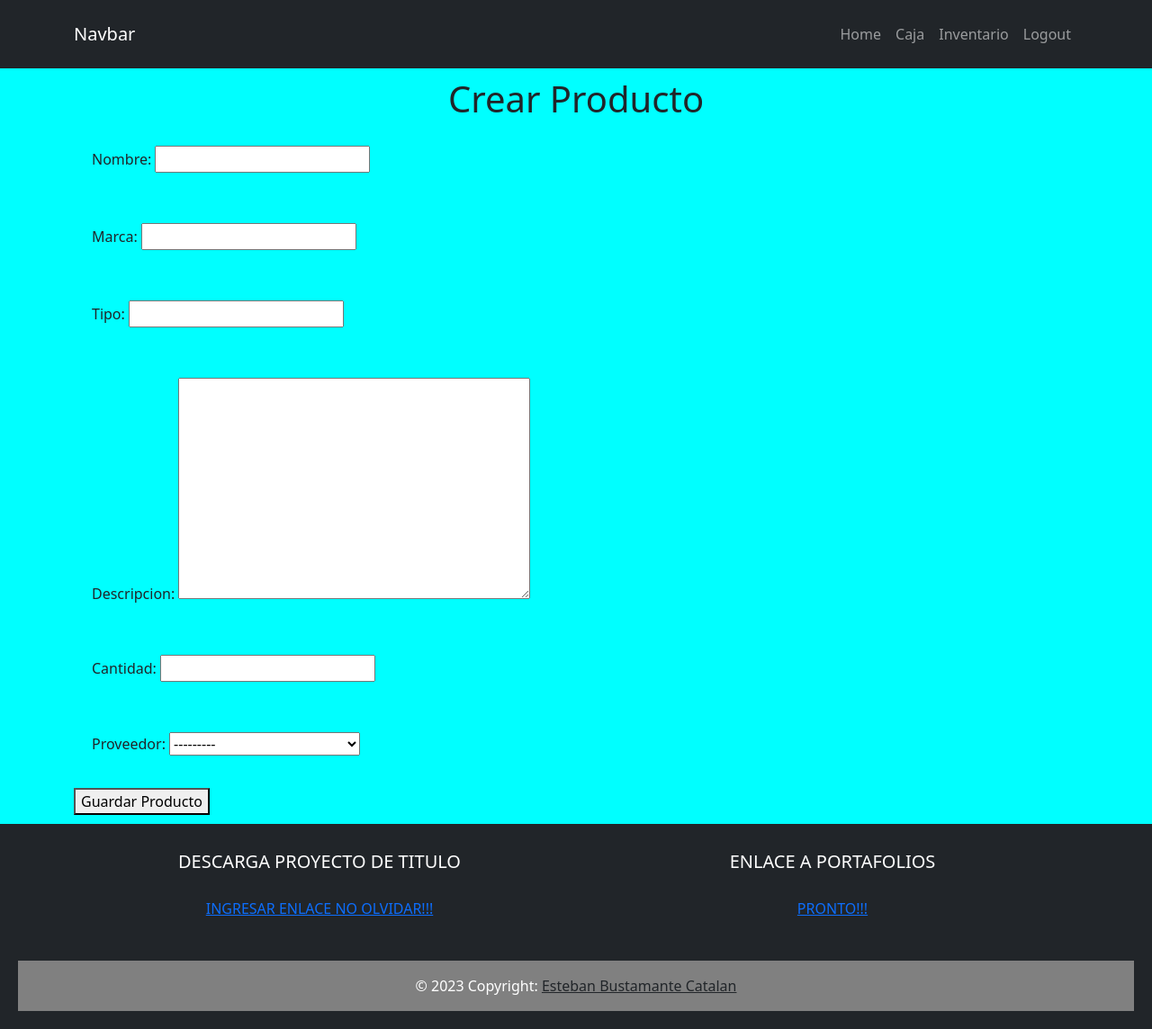
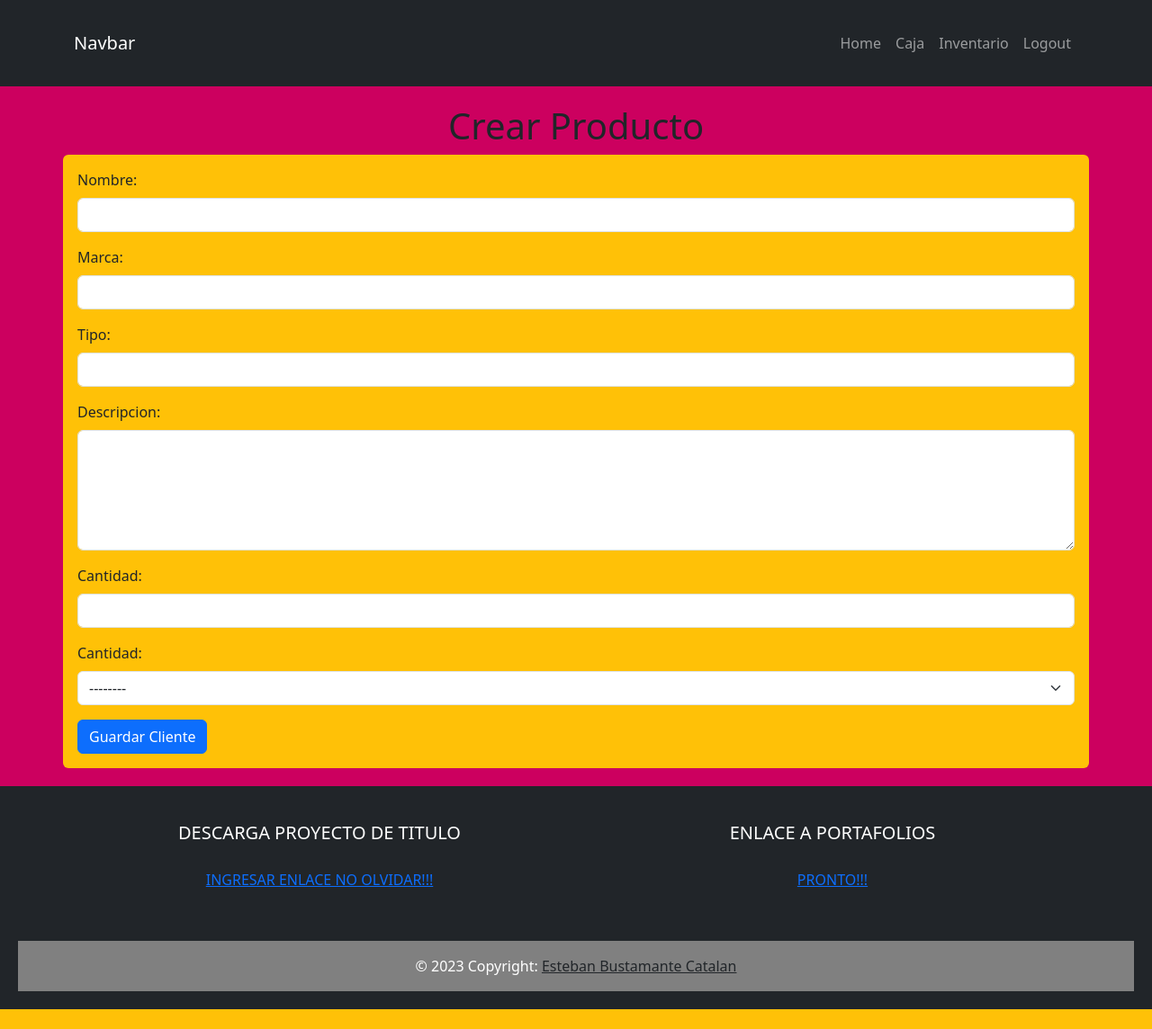
Before and after one commit to EstebanBust/ProyectoTitulo, a Django app: page /req/producto/ in a window 1280 px wide. Shown: the whole page at 90% size. After the commit the page ends 1122 px from the top, so only its background shows below. Run offline with Django 4.2, Linux system fonts and the light colour scheme; a user stored in the database is signed in; data comes from the database, SQL or seed files in the repository; both versions use the stored data as it was after the commit; some libraries are stand-ins or nearby versions.

Commit message:
mejorando visualmente

```diff
--- a/inventario/templates/create_producto.html
+++ b/inventario/templates/create_producto.html
@@ -1,10 +1,43 @@
 {% extends 'base.html' %} {% block content%}
-<div class="container">
+<main class="container">
   <h1>Crear Producto</h1>
   {{error}}
-  <form action="{% url 'create_producto' %}" method="POST">
-    {% csrf_token %} {{form.as_p}}
-    <button>Guardar Producto</button>
-  </form>
-</div>
+  <div class="row">
+    <div class="col bg-warning p-3 rounded">
+      <form action="{% url 'create_producto' %}" method="POST">
+        {% csrf_token %}
+        <div class="mb-3">
+          <label for="nombre" class="form-label">Nombre: </label>
+          <input type="text" class="form-control" id="nombre">
+        </div>
+        <div class="mb-3">
+          <label for="marca" class="form-label">Marca:</label>
+          <input type="text" class="form-control" id="marca">
+        </div>
+        <div class="mb-3">
+          <label for="tipo" class="form-label">Tipo:</label>
+          <input type="text" class="form-control" id="tipo" />
+        </div>
+        <div class="mb-3">
+          <label for="descripcion" class="form-label">Descripcion:</label>
+          <textarea class="form-control" id="descripcion" rows="5" cols="20"></textarea>
+        </div>
+        <div class="mb-3">
+          <label for="cantidad" class="form-label">Cantidad:</label>
+          <input type="number" class="form-control" id="cantidad" />
+        </div>
+        <div class="mb-3">
+          <label for="proveedor" class="form-label">Cantidad:</label>
+          <select id="proveedor" class="form-select">
+            <option>--------</option>
+            {% for proveedor in proveedores %}
+            <option value="{{ proveedor.id }}">{{ proveedor.nombre }}</option>
+            {% endfor %}
+          </select>
+        </div>
+        <button type="submit" class="btn btn-primary">Guardar Cliente</button>
+      </form>
+    </div>
+  </div>
+</main>
 {% endblock %}
--- a/inventario/templates/home.html
+++ b/inventario/templates/home.html
@@ -1,6 +1,6 @@
 {% extends 'base.html' %} {% block content%}
 <div class="container">
-    <div class="card"><h1>Frutillita E-Commerce</h1>
+    <div class="card bg-warning"><h1>Frutillita E-Commerce</h1>
     <p>Emprendimiento ficticio, Proyecto de titulo de Esteban Bustamante Catalan, para instituto IACC. 2023 la carrera de Tecnico nivel superior en analisis y programacion computacional, escuela de tecnologias aplicadas. Inventario web desarrollado en Django mediante el lenguaje Python, incluye las tablas de productos, clientes y proveedores, ademas un registro de gastos. Idealmente se completara con un E-comerce completamente funcional si es posible terminarlo antes de la fecha de entrega del proyecto. </p>
     <div class="text-center"><a class="btn btn-primary" href="{% url 'signin' %}">Login</a>
         <a class="btn btn-success" href="{% url 'signup' %}">Registro</a></div>
--- a/inventario/templates/listaProveedor.html
+++ b/inventario/templates/listaProveedor.html
@@ -14,7 +14,7 @@
           </select>
           <input type="text" name="imput" id="imput" placeholder="Escribe aquí..." class="form-control w-75"></div>
           <div class="text-center"> <!-- Agregamos un div para centrar el botón -->
-            <button class="btn btn-primary">Buscar</button>
+            <button class="btn btn-primary d-flex justify-content-center marg">Buscar</button>
         </div>
       </form>
     <ul class="list-group">
--- a/inventario/views.py
+++ b/inventario/views.py
@@ -86,7 +86,8 @@ def create_cliente(request):
 @login_required
 def create_producto(request):
     if request.method == 'GET':
-        return render(request, 'create_producto.html', {'form': CrearProductoForm()})
+        proveedores = Proveedor.objects.all()
+        return render(request, 'create_producto.html', {'form': CrearProductoForm(),'proveedores':proveedores})
 
     else:
         form = CrearProductoForm(request.POST)
@@ -102,7 +103,7 @@ def busca_producto(request):
         imput = request.POST.get('imput')
         # Filtra los productos según la categoría seleccionada
         if categoria:
-            productos = Producto.objects.filter(Q(**{categoria: imput}))
+            productos = Producto.objects.filter(Q(**{f'{categoria}__icontains': imput}))
         else:
             # Si no se selecciona una categoría, muestra todos los productos
             productos = Producto.objects.all()
@@ -121,7 +122,7 @@ def busca_proveedor(request):
 
         # Filtra los productos según la categoría seleccionada
         if categoria:
-            proveedor = Proveedor.objects.filter(Q(**{categoria: imput}))
+            proveedor = Proveedor.objects.filter(Q(**{f'{categoria}__icontains': imput}))
 
         else:
             # Si no se selecciona una categoría, muestra todos los proveedor
@@ -141,7 +142,7 @@ def busca_cliente(request):
 
         # Filtra los productos según la categoría seleccionada
         if categoria:
-            cliente = Cliente.objects.filter(Q(**{categoria: imput}))
+            cliente = Cliente.objects.filter(Q(**{f'{categoria}__icontains': imput}))
 
         else:
             # Si no se selecciona una categoría, muestra todos los cliente
--- a/static/css/base.css
+++ b/static/css/base.css
@@ -1,11 +1,37 @@
-.body_BGC{background-color: aqua;}
-p{padding: 20px;}
-h1{text-align: center;}
-.card{padding: 20px;}
-.container{padding: 10px;}
-footer{padding: 20px;}
+.body_BGC {
+    background-color: rgb(204, 0, 95);
+}
+
+p {
+    padding: 20px;
+}
+
+h1 {
+    text-align: center;
+}
+
+.card {
+    padding: 20px;
+}
+
+.container {
+    padding: 10px;
+    margin: 10px;
+}
+
+footer {
+    padding: 20px;
+}
+
 ul {
-    list-style-type: none; /* Elimina las viñetas */
-    padding: 0; /* Elimina el relleno (padding) predeterminado de la lista */
-    margin: 0; /* Elimina el margen predeterminado de la lista */
+    list-style-type: none;
+    /* Elimina las viñetas */
+    padding: 0;
+    /* Elimina el relleno (padding) predeterminado de la lista */
+    margin: 0;
+    /* Elimina el margen predeterminado de la lista */
 }
+
+.marg {
+    margin: 5px;
+}
```
Also changed, not shown: inventario/forms.py (+11 -6 lines), inventario/templates/create_cliente.html (+22 -6 lines), inventario/templates/listaCliente.html (+17 -8 lines), inventario/templates/listaProductos.html (+13 -16 lines), inventario/templates/req.html (+7 -24 lines), inventario/templates/signin.html (+2 -11 lines), inventario/templates/signup.html (+12 -23 lines), db.sqlite3.
